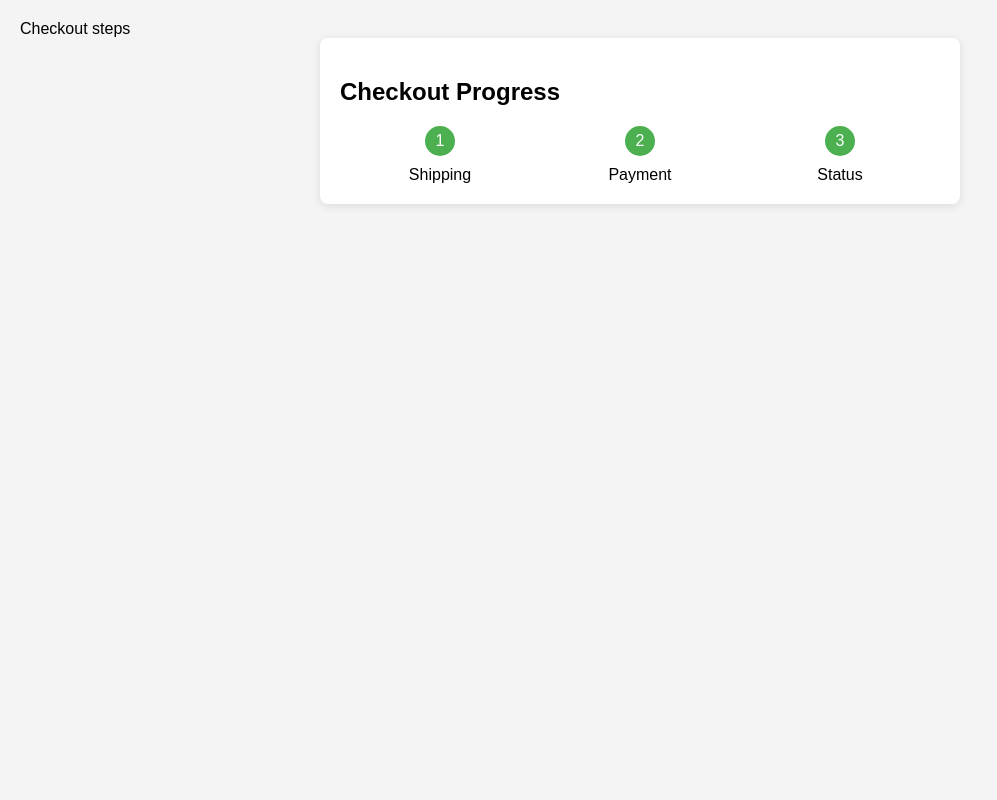
After one commit to MrSoor/FoodZone, a Django app: page /checkoutsteps in a window 1280 px wide. The commit adds this page. Shown: the whole page, without its empty margins (0-997 px from the left). Run offline with Django 5.2, Linux system fonts and the light colour scheme.

Commit message:
09/09/24

```diff
--- a/foodzone/myapp/urls.py
+++ b/foodzone/myapp/urls.py
@@ -14,6 +14,7 @@ urlpatterns = [
     # path('signup',views.signup,name="signup"),
     path('burgermenu',views.burgermenu,name="burgermenu"),
     path('checkout',views.checkout,name="checkout"),
+    path('checkoutsteps',views.checkoutsteps,name="checkoutsteps"),
 
 
 ]
--- a/foodzone/myapp/views.py
+++ b/foodzone/myapp/views.py
@@ -46,3 +46,6 @@ def burgermenu(request):
 
 def checkout(request):
         return render(request,"checkout.html")
+
+def checkoutsteps(request):
+        return render(request,"checkoutsteps.html")
--- /dev/null
+++ b/foodzone/static/css/steps.css
@@ -0,0 +1,67 @@
+body {
+    font-family: Arial, sans-serif;
+    background-color: #f4f4f4;
+    margin: 0;
+    padding: 20px;
+}
+
+.checkout-container {
+    max-width: 600px;
+    margin: auto;
+    background: white;
+    padding: 20px;
+    border-radius: 8px;
+    box-shadow: 0 2px 10px rgba(0, 0, 0, 0.1);
+}
+
+.progress-bar {
+    display: flex;
+    justify-content: space-between;
+    position: relative;
+}
+
+.step {
+    flex: 1;
+    text-align: center;
+    position: relative;
+}
+
+.step-number {
+    background: #ddd;
+    color: white;
+    border-radius: 50%;
+    width: 30px;
+    height: 30px;
+    line-height: 30px;
+    margin: 0 auto;
+}
+
+.step-title {
+    margin-top: 10px;
+}
+
+.step.completed .step-number {
+    background: #4caf50;
+}
+
+.step.completed + .step::before {
+    content: '';
+    position: absolute;
+    top: 15px;
+    left: -50%;
+    width: 100%;
+    height: 5px;
+    background: #4caf50;
+    z-index: -1;
+}
+
+.step:not(:last-child)::after {
+    content: '';
+    position: absolute;
+    top: 15px;
+    right: -50%;
+    width: 100%;
+    height: 5px;
+    background: #ddd;
+    z-index: -1;
+}
--- a/foodzone/static/css/style.css
+++ b/foodzone/static/css/style.css
@@ -231,6 +231,9 @@ input[type="number"] {
 
 .cart-total {
     font-size: 18px;
+    font-weight: bold;
+}
+.price {
     font-weight: bold;
 }
 
--- a/foodzone/templates/checkout.html
+++ b/foodzone/templates/checkout.html
@@ -25,7 +25,7 @@
             <div class="cart-total" id="cart-total">
                 <h3>Total: $0.00</h3>
             </div>
-            <form action="get">
+            <form action="/checkoutsteps">
                 <button type="submit" class="submit-btn" id="submit-btn">Place Order</button>
             </form>
         </div>
--- /dev/null
+++ b/foodzone/templates/checkoutsteps.html
@@ -0,0 +1,43 @@
+{% block title %}Checkout steps{% endblock title %}
+{% block content %}
+<!DOCTYPE html>
+<html lang="en">
+<head>
+    <meta charset="UTF-8">
+    <meta name="viewport" content="width=device-width, initial-scale=1.0">
+    <title>Checkout Progress Bar</title>
+    <link rel="stylesheet" href="/static/css/steps.css">
+    <script>
+        document.addEventListener("DOMContentLoaded", function() {
+            // Get all steps
+            const steps = document.querySelectorAll('.step');
+            // Mark all steps as completed
+            steps.forEach(step => {
+                step.classList.add('completed');
+            });
+        });
+    </script>
+</head>
+<body>
+
+<div class="checkout-container">
+    <h2>Checkout Progress</h2>
+    <div class="progress-bar">
+        <div class="step">
+            <div class="step-number">1</div>
+            <div class="step-title">Shipping</div>
+        </div>
+        <div class="step">
+            <div class="step-number">2</div>
+            <div class="step-title">Payment</div>
+        </div>
+        <div class="step">
+            <div class="step-number">3</div>
+            <div class="step-title">Status</div>
+        </div>
+    </div>
+</div>
+
+</body>
+</html>
+{% endblock %}
```
Also changed, not shown: foodzone/templates/burgermenu.html (+58 -36 lines), foodzone/db.sqlite3.
